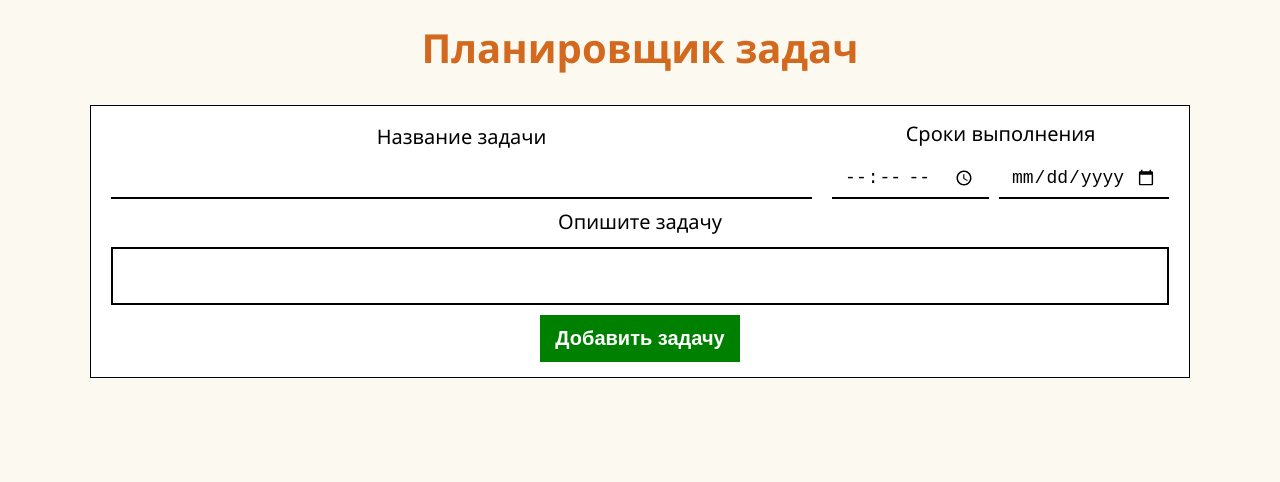
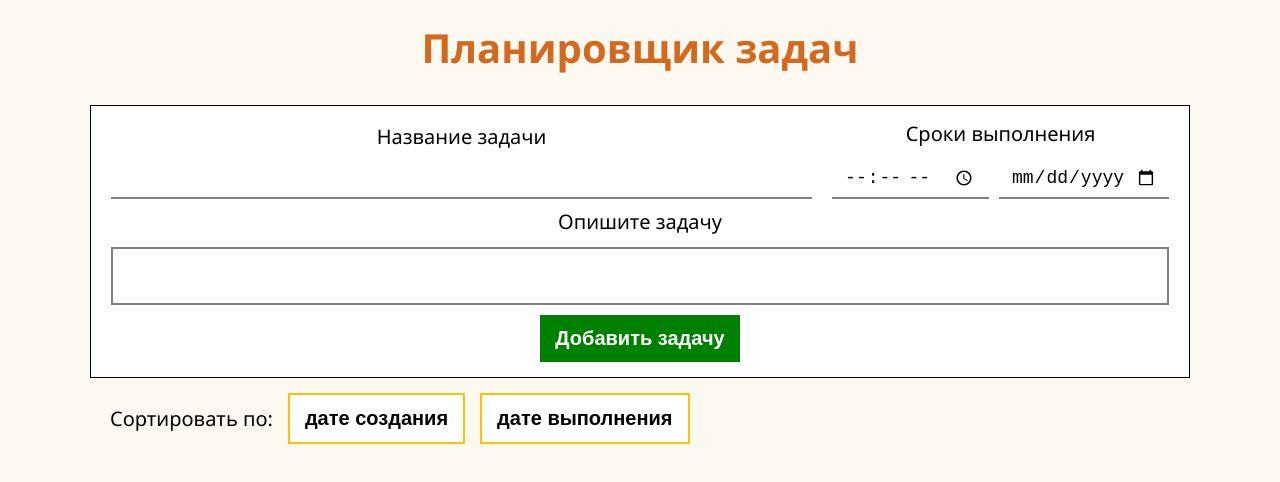
Before and after one commit to popovaludmila/todo-list, a React (Create React App) app: page / in a window 1280 px wide. Shown: the top 482 px of the page. Built offline with nearby package versions, Linux system fonts and the light colour scheme.

Commit message:
Сортировка задач

```diff
--- a/src/components/app/app.jsx
+++ b/src/components/app/app.jsx
@@ -3,6 +3,7 @@ import { Header } from "../header/header";
 import styles from "./app.module.css";
 import { TodoItem } from "../todo-item/todo-item";
 import { v4 as uuidv4 } from "uuid";
+import { Sort } from "../sort/sort";
 
 export const App = () => {
   const [todos, setTodos] = useState(
@@ -52,15 +53,23 @@ export const App = () => {
     });
   };
 
+  const [sortField, setSortField] = useState("timestampCreateTime");
+
   return (
     <div className="container">
       <div className={styles.inner}>
         <h1 className={styles.title}>Планировщик задач</h1>
 
         <Header addTodo={addTodo} />
+        <Sort
+          sortDeadlineTimes={() => setSortField("timestampDeadlineTime")}
+          sortCreateTimes={() => setSortField("timestampCreateTime")}
+        />
         <div className={styles.todos_wrapper}>
           <ul className={styles.list}>
-            {todos.map((todo) => {
+            {todos
+              .sort((a, b) => a[sortField] - b[sortField])
+              .map((todo) => {
                 return (
                   <TodoItem
                     item={todo}
--- a/src/components/header/header.jsx
+++ b/src/components/header/header.jsx
@@ -2,8 +2,7 @@ import { useState } from "react";
 import styles from "./header.module.css";
 import { v4 as uuidv4 } from "uuid";
 
-export const Header = ({addTodo}) => {
-
+export const Header = ({ addTodo }) => {
   const [form, setValue] = useState({
     name: "",
     time: "",
@@ -25,30 +24,33 @@ export const Header = ({addTodo}) => {
   };
 
   const saveItem = () => {
-    if(form.name !== "" && form.date!=="" && form.time !== "") {
-      const arrDate = `${form.date.split('-').reverse().join('.')}`;
-      console.log(arrDate);
+    if (form.name !== "" && form.date !== "" && form.time !== "") {
+      const arrDate = `${form.date.split("-").reverse().join(".")}`;
+      const currentDate = new Date();
+      const deadlineTime = Date.parse(`${form.date} ${form.time}`);
+
       const item = {
         id: uuidv4(),
-        createTime: new Date().toLocaleString([], {
-          year: 'numeric',
-          month: '2-digit',
-          day: '2-digit',
-          hour: '2-digit',
-          minute: '2-digit',
+        createTime: currentDate.toLocaleString([], {
+          year: "numeric",
+          month: "2-digit",
+          day: "2-digit",
+          hour: "2-digit",
+          minute: "2-digit",
         }),
         name: form.name,
-        deadlineTime: `${arrDate} ${form.time}`,
+        deadlineTime: `${arrDate}, ${form.time}`,
         description: form.description,
-        done: false
+        done: false,
+        timestampCreateTime: currentDate.getTime(),
+        timestampDeadlineTime: deadlineTime,
       };
       addTodo(item);
 
       resetValue();
     } else {
-      console.log("Заполните данные")
+      console.log("Заполните данные");
     }
-
   };
 
   return (
--- a/src/components/header/header.module.css
+++ b/src/components/header/header.module.css
@@ -45,9 +45,9 @@
   padding: 7px 12px;
   outline: none;
   border: none;
-  border-bottom: 2px solid #000;
+  border-bottom: 2px solid grey;
   font-size: 18px;
-  transition: all .2s;
+  transition: all .2s linear;
 }
 
 .input:not(.input_textarea):hover,
@@ -65,7 +65,7 @@
 .input_textarea {
     resize: none;
     width: 100%;
-    border: 2px solid #000;
+    border: 2px solid grey;
 }
 
 .input_textarea:hover,
--- /dev/null
+++ b/src/components/sort/sort.jsx
@@ -0,0 +1,13 @@
+import styles from "./sort.module.css";
+
+export const Sort = ({sortDeadlineTimes, sortCreateTimes}) => {
+
+
+  return (
+    <div className={styles.wrapper}>
+      <span className={styles.text}>Сортировать по:</span>
+        <button onClick={sortCreateTimes} className={styles.btn} type="button">дате создания</button>
+        <button onClick={sortDeadlineTimes} className={styles.btn} type="button">дате выполнения</button>
+    </div>
+  )
+}
--- /dev/null
+++ b/src/components/sort/sort.module.css
@@ -0,0 +1,31 @@
+.wrapper {
+  display: flex;
+  flex-direction: row;
+  align-items: center;
+  width: 100%;
+  padding: 15px 20px;
+  padding-bottom: 0;
+  column-gap: 15px;
+}
+
+.text {
+  font-size: 20px;
+}
+
+.btn {
+  padding: 12px 15px;
+  background-color: #fff;
+  border: 2px solid #ffc107;
+  color: #000;
+  font-size: 20px;
+  font-weight: 700;
+  transition: all .2s linear;
+  cursor: pointer;
+}
+
+.btn:hover,
+.btn:focus {
+    color: #fff;
+    background-color:  #ffc107;
+    border: 2px solid #ffc107;
+}
--- a/src/components/todo-item/todo-item.jsx
+++ b/src/components/todo-item/todo-item.jsx
@@ -46,7 +46,7 @@ export const TodoItem = ({ item, changeStatus, deleteTask, updateTask }) => {
           <form className={styles.info}>
             <div className={styles.name_wrap}>
               <input
-                className={`${styles.name}`}
+                className={`${styles.name} ${styles.name_input}`}
                 value={form.name}
                 type="text"
                 name="name"
@@ -57,14 +57,15 @@ export const TodoItem = ({ item, changeStatus, deleteTask, updateTask }) => {
               </span>
             </div>
             <span className={`${styles.time} ${styles.time_deadline}`}>
-              до &nbsp;{" "}
-            </span>
+              до &nbsp;
+
             <input
               type="text"
               name="deadlineTime"
               onChange={onChange}
               value={form.deadlineTime}
             />
+              </span>
             {description !== "" && (
               <textarea
                 rows={1}
--- a/src/components/todo-item/todo-item.module.css
+++ b/src/components/todo-item/todo-item.module.css
@@ -35,6 +35,7 @@
   height: 100%;
   border: 1px solid #222;
   border-radius: 3px;
+  cursor: pointer;
 }
 
 .checkbox:checked::before {
@@ -50,6 +51,8 @@
   display: flex;
   flex-direction: column;
   padding-left: 30px;
+  flex-grow: 1;
+  margin-right: 20px;
 }
 
 .info {
@@ -68,10 +71,16 @@
   margin-bottom: 5px;
 }
 
+.name_input {
+  padding-right: 7px;
+  min-width: 300px;
+}
+
 .through {
   text-decoration: line-through;
 }
 .time {
+  padding-top: 3px;
   color: dimgrey;
   font-size: 10px;
 }
@@ -105,7 +114,7 @@
 }
 .btn_edit:hover svg path,
 .btn_edit:focus svg path {
-  fill: #c19b26;
+  fill: #45c525;
 }
 
 .btn_desc {
```
Lines whose indentation alone changed are shown as unchanged.
